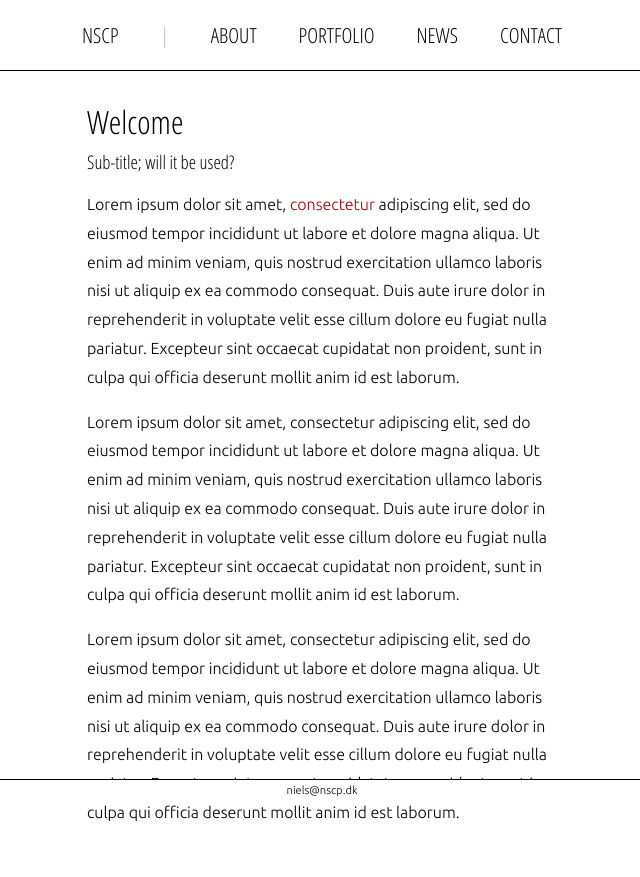
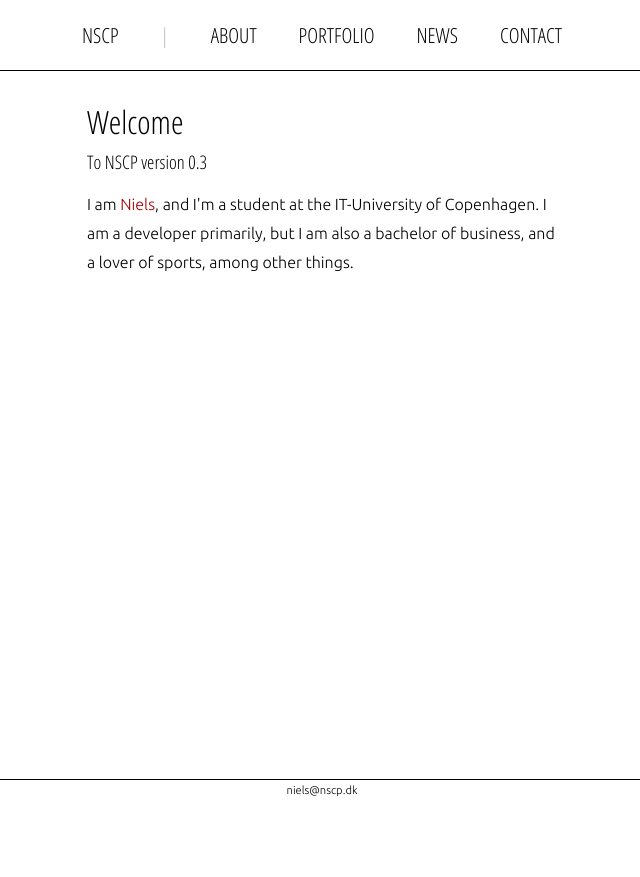
Before and after one commit to gandalftheFFFFFF/nscp, a Django app: template templates/pages_template.html in a window 1280 px wide. Shown: the whole page, without its empty margins (318-958 px from the left). After the commit the page ends 796 px from the top, so only its background shows below. Run offline with Django 3.2, Linux system fonts and the light colour scheme; the template is opened without the code that fills it, so the values that code supplies are empty.

Commit message:
detatched static in urls.py

```diff
--- a/nscp/urls.py
+++ b/nscp/urls.py
@@ -29,4 +29,7 @@ urlpatterns = [
     url(r'^contact/$', views.contact, name='contact'),
     url(r'^contact-by-form', views.contact_by_form, name='contact_by_form'),
     url(r'^admin/', include(admin.site.urls)),
-] + static(settings.MEDIA_URL, document_root=settings.MEDIA_ROOT)
+]
+
+if settings.DEBUG:
+    urlpatterns += static(settings.MEDIA_URL, document_root=settings.MEDIA_ROOT)
--- a/templates/base.html
+++ b/templates/base.html
@@ -49,12 +49,10 @@
     <div id="main_content">
         {% block content %}
       <h1>Welcome</h1>
-      <h3>Sub-title; will it be used?</h3>
-      <p>Lorem ipsum dolor sit amet, <a href="">consectetur</a> adipiscing elit, sed do eiusmod tempor incididunt ut labore et dolore magna aliqua. Ut enim ad minim veniam, quis nostrud exercitation ullamco laboris nisi ut aliquip ex ea commodo consequat. Duis aute irure dolor in reprehenderit in voluptate velit esse cillum dolore eu fugiat nulla pariatur. Excepteur sint occaecat cupidatat non proident, sunt in culpa qui officia deserunt mollit anim id est laborum.
-      </p>
-      <p>Lorem ipsum dolor sit amet, consectetur adipiscing elit, sed do eiusmod tempor incididunt ut labore et dolore magna aliqua. Ut enim ad minim veniam, quis nostrud exercitation ullamco laboris nisi ut aliquip ex ea commodo consequat. Duis aute irure dolor in reprehenderit in voluptate velit esse cillum dolore eu fugiat nulla pariatur. Excepteur sint occaecat cupidatat non proident, sunt in culpa qui officia deserunt mollit anim id est laborum.
-      </p>
-      <p>Lorem ipsum dolor sit amet, consectetur adipiscing elit, sed do eiusmod tempor incididunt ut labore et dolore magna aliqua. Ut enim ad minim veniam, quis nostrud exercitation ullamco laboris nisi ut aliquip ex ea commodo consequat. Duis aute irure dolor in reprehenderit in voluptate velit esse cillum dolore eu fugiat nulla pariatur. Excepteur sint occaecat cupidatat non proident, sunt in culpa qui officia deserunt mollit anim id est laborum.
+      <h3>To NSCP version 0.3</h3>
+      <p>
+          I am <a href="{% static 'cv.pdf' %}">Niels</a>, and I'm a student at the IT-University of Copenhagen.
+          I am a developer primarily, but I am also a bachelor of business, and a lover of sports, among other things.
       </p>
         {% endblock %}
     </div>
```
